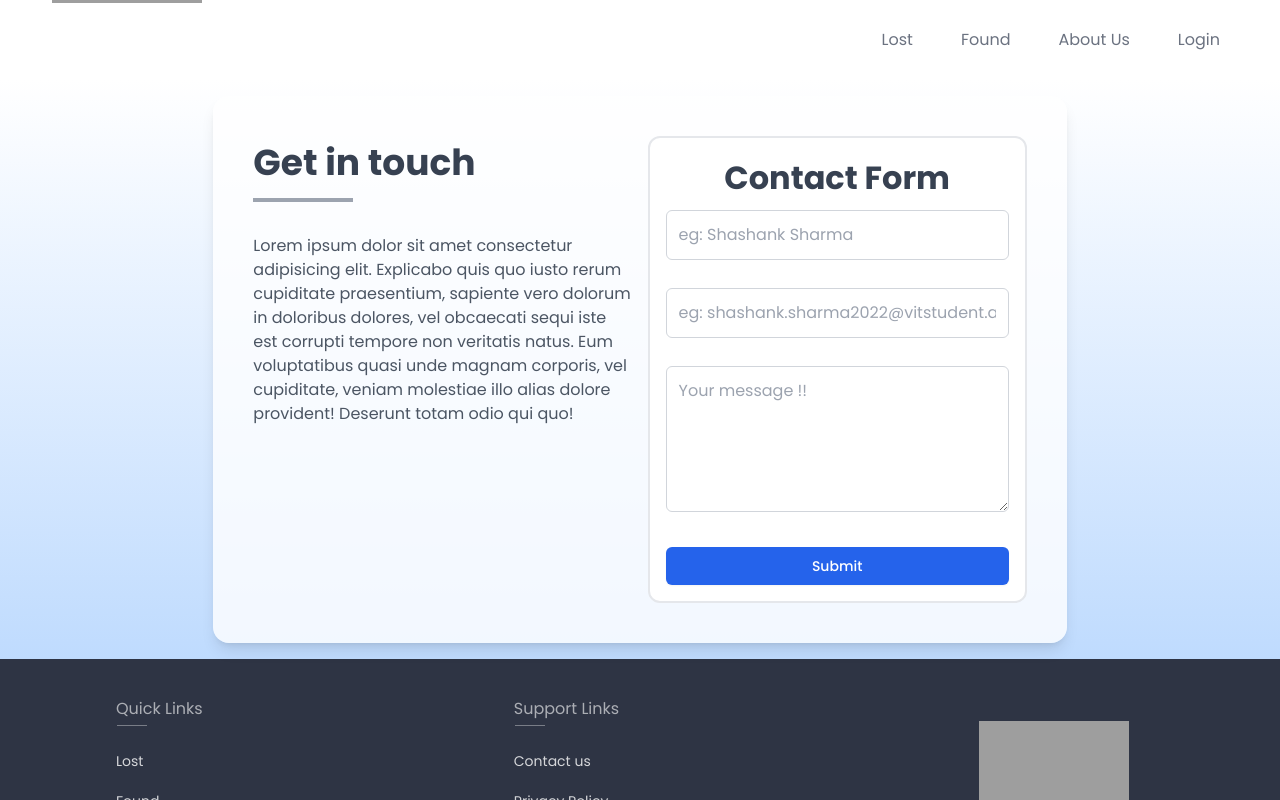
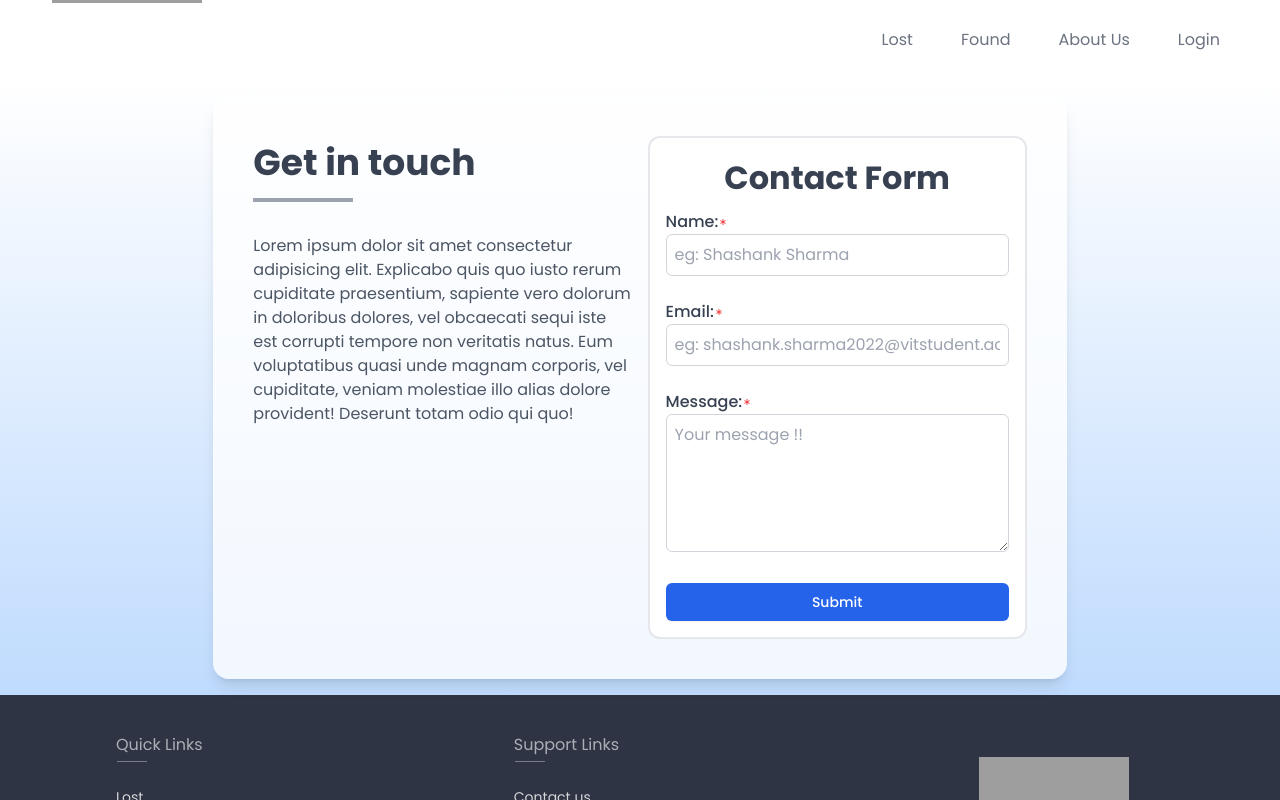
Before and after one commit to Vishal-1004/Lost-Found-Web-Application, a React (Vite) app in the folder frontend/: page /contact in a window 1280 px wide. Shown: the top 800 px of the page. Built offline with nearby package versions, Linux system fonts and the light colour scheme; grey boxes are pictures that could not be loaded.

Commit message:
about us page modified

```diff
--- a/frontend/src/pages/AboutUs.jsx
+++ b/frontend/src/pages/AboutUs.jsx
@@ -145,16 +145,52 @@ const AboutUs = () => {
         <h1 className="text-[58px] text-center font-bold uppercase text-gray-700 pd-8">
           Our Team
         </h1>
-        <div className="md:flex md:flex-row justify-center items-center md:items-end">
-          <div className="inline-block scale-150 my-20 mx-20">
+        {/* Right Aligned Cards */}
+        <div className="hidden md:flex md:flex-row justify-center items-center md:items-end">
+          <div className="inline-block pl-32 mr-24 scale-150 my-20 mx-20">
             <h3 className="text-[24px] text-center font-bold text-gray-700 py-2">
-              Team Lead
+              President
             </h3>
             <TeamCard
               name="Vishal Kumar Yadav"
               image={vishal}
               link="https://www.linkedin.com/in/vishal-kumar-yadav-8085a3232/"
             />
+          </div>
+          <div className="inline-block scale-125 ml-12 my-10">
+          <h3 className="text-[24px] text-center font-bold text-gray-700 py-2">
+              Vice President
+            </h3>
+            <TeamCard
+              name="Vishal Kumar Yadav"
+              image={vishal}
+              link="https://www.linkedin.com/in/vishal-kumar-yadav-8085a3232/"
+            />
+          </div>
+        </div>
+
+        <div className="flex flex-col block md:hidden md:flex-row justify-center items-center md:items-end max-[440px]:scale-90">
+          <div className="inline-block scale-150 my-20 mx-20">
+            <h3 className="text-[24px] text-center font-bold text-gray-700 py-2">
+              Faculty Guide
+            </h3>
+            <TeamCard
+              name="Vishal Kumar Yadav"
+              image={vishal}
+              link="https://www.linkedin.com/in/vishal-kumar-yadav-8085a3232/"
+            />
+          </div>
+          <div className="w-full flex flex-row justify-evenly">
+            <div className="inline-block scale-105 my-10">
+              <h3 className="text-[24px] text-center font-bold text-gray-700 py-2">
+              Team Lead
+              </h3>
+              <TeamCard
+                name="Vishal Kumar Yadav"
+                image={vishal}
+                link="https://www.linkedin.com/in/vishal-kumar-yadav-8085a3232/"
+              />
+            </div>
           </div>
         </div>
         <div className="flex flex-col md:scale-110 md:py-10 lg:scale-100 lg:flex-row justify-evenly items-center lg:items-end ">
--- a/frontend/src/pages/ContactUs.jsx
+++ b/frontend/src/pages/ContactUs.jsx
@@ -1,7 +1,7 @@
 import React from "react";
 import { useForm } from "react-hook-form";
 import { useSelector } from "react-redux";
-import { FaSpinner } from "react-icons/fa";
+import { FaAsterisk, FaSpinner } from "react-icons/fa";
 import ToastMsg from "../constants/ToastMsg";
 
 function ContactUs() {
@@ -67,13 +67,20 @@ function ContactUs() {
             </h2>
 
             <div className="flex flex-wrap gap-4">
-              <div className="mb-3 w-full">
+              <div className="mb-2 w-full">
+                <label
+                  className="text-base font-medium text-gray-700 flex items-center"
+                  htmlFor="name"
+                >
+                  Name:{" "}
+                  <FaAsterisk className="text-red-500 ml-[2px] text-[6px]" />
+                </label>
                 <input
                   type="text"
                   name="name"
                   placeholder="eg: Shashank Sharma"
                   aria-label="Name"
-                  className={`w-full p-3 border ${errors.name ? 'border-red-500' : 'border-gray-300'} rounded-md focus:outline-none focus:ring-2 focus:ring-blue-500 text-gray-500 transition-all duration-300 ease-in-out`}
+                  className={`w-full p-2 border ${errors.name ? 'border-red-500' : 'border-gray-300'} rounded-md focus:outline-none focus:ring-2 focus:ring-blue-500 text-gray-500 transition-all duration-300 ease-in-out`}
                   {...register("name", { required: "Name is required" })}
                   readOnly
                 />
@@ -82,13 +89,20 @@ function ContactUs() {
                 )}
               </div>
 
-              <div className="mb-3 w-full">
+              <div className="mb-2 w-full">
+                <label
+                  className="text-base font-medium text-gray-700 flex items-center"
+                  htmlFor="email"
+                >
+                  Email:{" "}
+                  <FaAsterisk className="text-red-500 ml-[2px] text-[6px]" />
+                </label>
                 <input
                   type="email"
                   name="email"
                   placeholder="eg: shashank.sharma2022@vitstudent.ac.in"
                   aria-label="Email"
-                  className={`w-full p-3 border ${errors.email ? 'border-red-500' : 'border-gray-300'} rounded-md focus:outline-none focus:ring-2 focus:ring-blue-500 text-gray-500 transition-all duration-300 ease-in-out`}
+                  className={`w-full p-2 border ${errors.email ? 'border-red-500' : 'border-gray-300'} rounded-md focus:outline-none focus:ring-2 focus:ring-blue-500 text-gray-500 transition-all duration-300 ease-in-out`}
                   readOnly
                   {...register("email", {
                     required: "Email is required",
@@ -103,12 +117,19 @@ function ContactUs() {
                 )}
               </div>
 
-              <div className="mb-3 w-full">
+              <div className="mb-2 w-full">
+                <label
+                  className="text-base font-medium text-gray-700 flex items-center"
+                  htmlFor="message"
+                >
+                  Message:{" "}
+                  <FaAsterisk className="text-red-500 ml-[2px] text-[6px]" />
+                </label>
                 <textarea
                   name="message"
                   placeholder="Your message !!"
                   aria-label="Message"
-                  className={`w-full p-3 border ${errors.message ? 'border-red-500' : 'border-gray-300'} rounded-md text-gray-500 transition-all duration-300 ease-in-out`}
+                  className={`w-full p-2 border ${errors.message ? 'border-red-500' : 'border-gray-300'} rounded-md text-gray-500 transition-all duration-300 ease-in-out`}
                   rows={5}
                   {...register("message", {
                     required: "Message is required",
```
